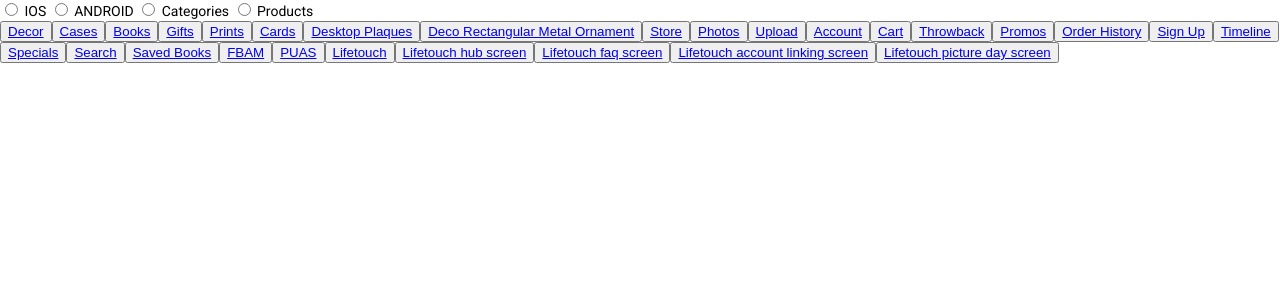
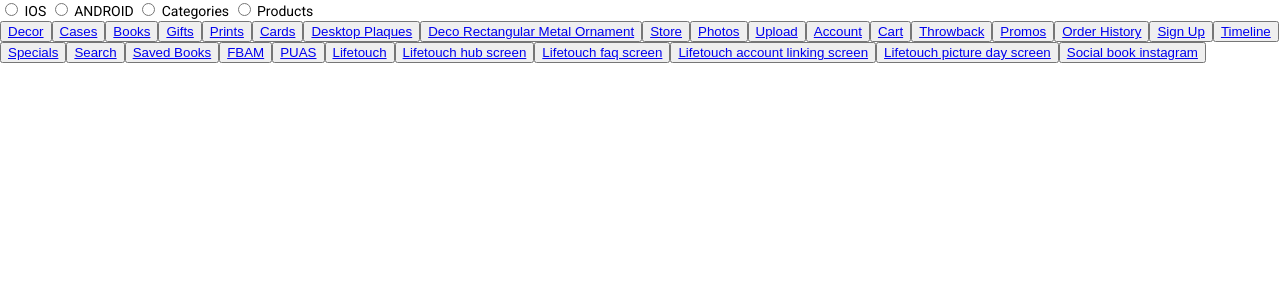
Before and after one commit to SergiyBelevitnevSFLY/deeplinks, an Angular app: page /android in a window 1280 px wide. Shown: the top 300 px of the page. Built offline with nearby package versions, Linux system fonts and the light colour scheme.

Commit message:
added social book

```diff
--- a/src/app/android/android.component.ts
+++ b/src/app/android/android.component.ts
@@ -117,6 +117,10 @@ import { Component, OnInit } from '@angular/core';
     <a  href="shutterfly-staging://mobile/v2/section/lifetouch?screen=pictureDay">Lifetouch picture day screen</a>
     </button>
 
+    <button type="button" class="btn btn-secondary">
+    <a  href="shutterfly-staging://mobile/v2/section/socialBook?source=instagram">Social book instagram</a>
+    </button>
+
 
 
 
```
